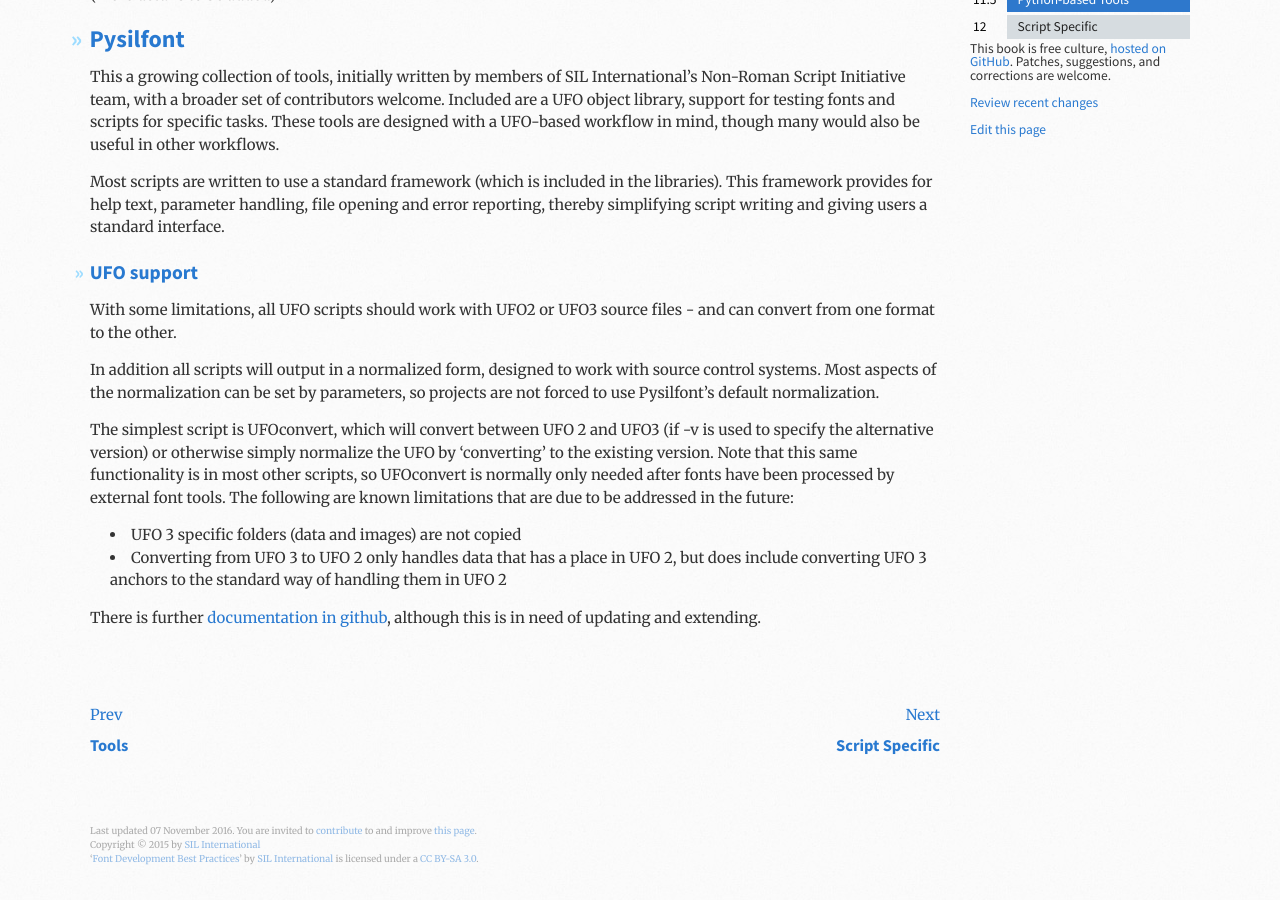
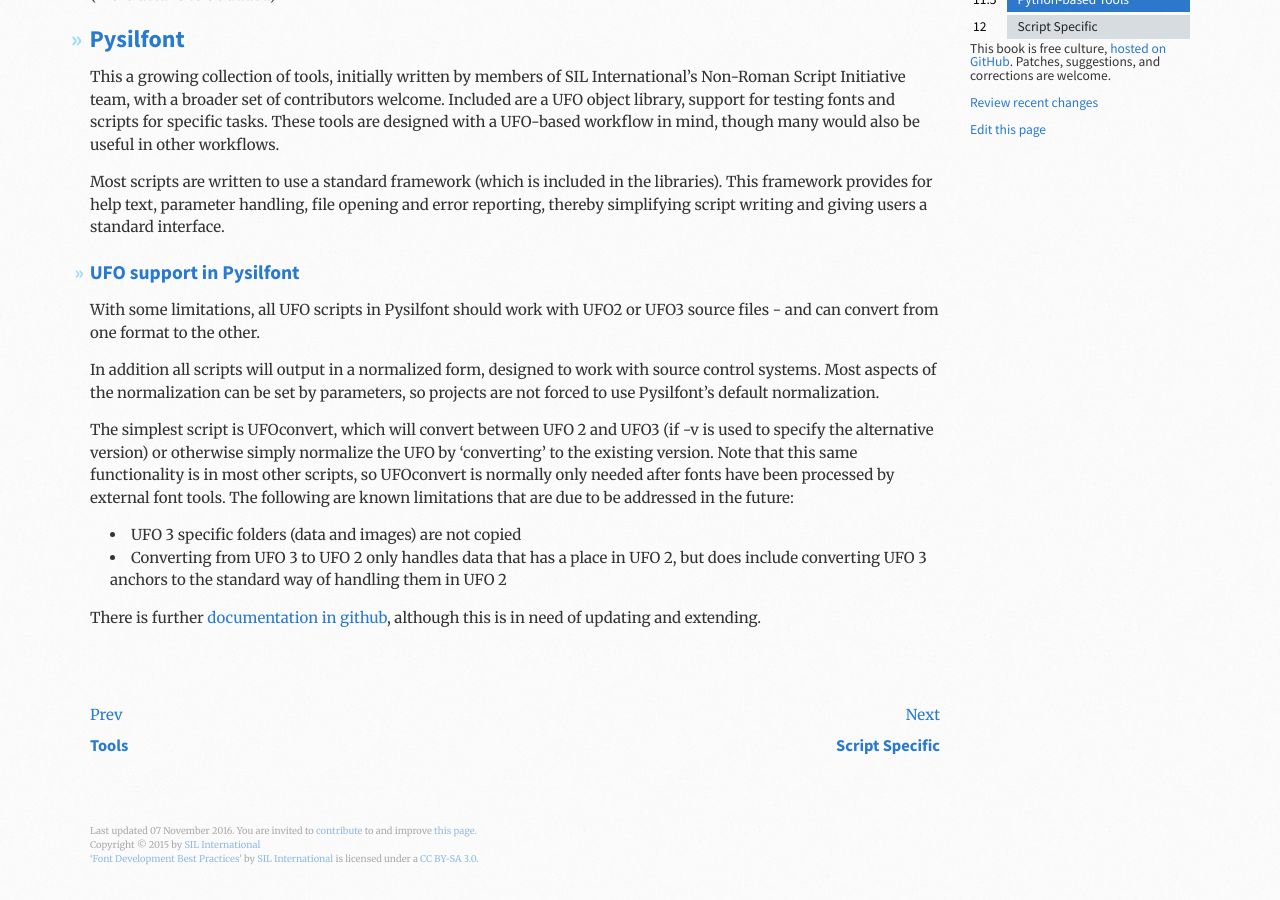
Before and after one commit to silnrsi/FDBP, a Jekyll site: the page built from en-US/Python-based_tools.md, in a window 1280 px wide and 900 px high, scrolled down 896 px. Built offline with Jekyll 4.4.1, drawn with Linux system fonts in a browser that asks for light colours.

Commit message:
include Pysilfont in heading

```diff
--- a/en-US/Python-based_tools.md
+++ b/en-US/Python-based_tools.md
@@ -27,13 +27,13 @@ All of the above are open-source projects.
 
 Many font editors also support python scripting within their GUI.
 
-# Fonttools #
+# Fonttools
 
 Fonttools - a library for manipulating fonts, written in Python. The project includes the TTX tool, which can convert TrueType and OpenType fonts to and from an XML text format (also called TTX). It supports TrueType, OpenType, AFM and, to an extent, Type 1 and some Mac-specific formats.
 
 (More details to be added)
 
-# Pysilfont #
+# Pysilfont
 
 This a growing collection of tools, initially  written by members of SIL International’s Non-Roman Script Initiative team, with a broader set of contributors welcome.
 Included are a UFO object library, support for testing fonts and scripts for specific tasks.
@@ -41,8 +41,8 @@ These tools are designed with a UFO-based workflow in mind, though many would al
 
 Most scripts are written to use a standard framework (which is included in the libraries). This framework provides for help text, parameter handling, file opening and error reporting, thereby simplifying script writing and giving users a standard interface.
 
-## UFO support ##
-With some limitations, all UFO scripts should work with UFO2 or UFO3 source files - and can convert from one format to the other.
+## UFO support in Pysilfont
+With some limitations, all UFO scripts in Pysilfont should work with UFO2 or UFO3 source files - and can convert from one format to the other.
 
 In addition all scripts will output in a normalized form, designed to work with source control systems.  Most aspects of the normalization can be set by parameters, so projects are not forced to use Pysilfont’s default normalization.
 
```
